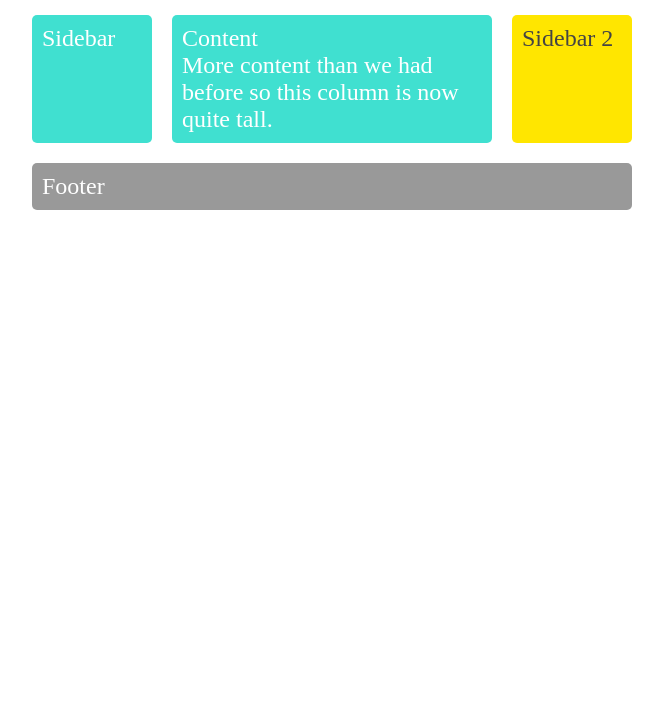
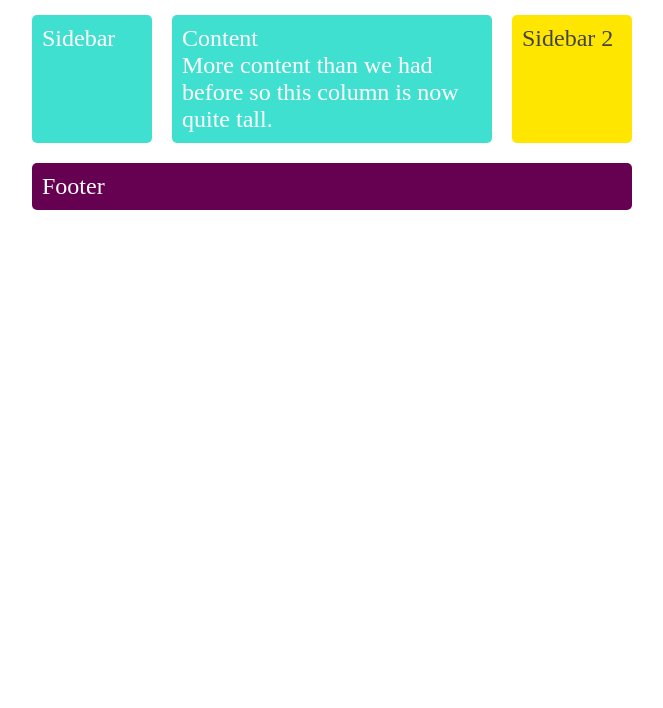
Before and after one commit to xKimA/Exercice3, a plain HTML site: page index.html in a window 1280 px wide. Shown: the part 92-800 px from the top of the page, without its empty margins (8-671 px from the left). Drawn offline with Linux system fonts and the light colour scheme.

Commit message:
modification de couleur du header et footer

```diff
--- a/css/style.css
+++ b/css/style.css
@@ -72,8 +72,9 @@ body {
 
   .header,
   .footer {
-    background-color: #999;
+    background-color: rgb(102, 0, 80);
   }
+
 
   .sidebar2 {
     background-color: rgb(255, 230, 0);
```
